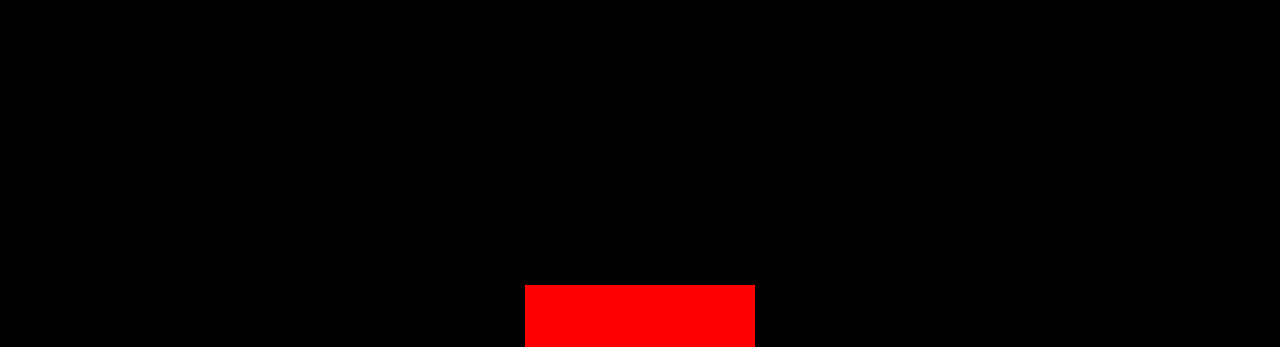
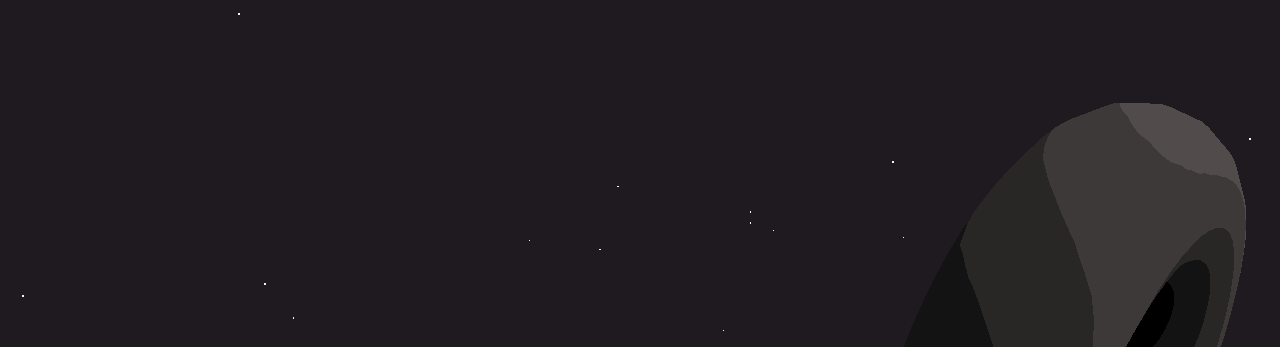
Before and after one commit to akakiplimo/ThreeJs-Journey, a website built with Vite: page Classic Techniques/20-scroll-based-animation/src/index.html in a window 1280 px wide. Shown: the top 347 px of the page. Built offline with nearby package versions, Linux system fonts and the light colour scheme; animation ran at ten frames a second; what lil-gui would draw is missing.

Commit message:
scroll based animated website with objects and particles

```diff
--- a/Classic Techniques/20-scroll-based-animation/package.json
+++ b/Classic Techniques/20-scroll-based-animation/package.json
@@ -11,6 +11,7 @@
     "vite": "^4.3.9"
   },
   "dependencies": {
+    "gsap": "^3.5.1",
     "lil-gui": "^0.18.1",
     "three": "^0.153.0"
   }
--- a/Classic Techniques/20-scroll-based-animation/src/script.js
+++ b/Classic Techniques/20-scroll-based-animation/src/script.js
@@ -14,6 +14,10 @@ const parameters = {
 
 gui
     .addColor(parameters, 'materialColor')
+    .onChange(() => {
+        material.color.set(parameters.materialColor)
+        particlesMaterial.color.set(parameters.materialColor)
+    })
 
 /**
  * Base
@@ -25,13 +29,86 @@ const canvas = document.querySelector('canvas.webgl')
 const scene = new THREE.Scene()
 
 /**
- * Test cube
+ * Objects
  */
-const cube = new THREE.Mesh(
-    new THREE.BoxGeometry(1, 1, 1),
-    new THREE.MeshBasicMaterial({ color: '#ff0000' })
+
+// Texture
+const textureLoader = new THREE.TextureLoader()
+const gradientTexture = textureLoader.load('textures/gradients/5.jpg')
+gradientTexture.magFilter = THREE.NearestFilter
+
+// material
+const material = new THREE.MeshToonMaterial({
+    color: parameters.materialColor,
+    gradientMap: gradientTexture
+})
+
+// meshes
+const objectsDistance = 4;
+
+const mesh1 = new THREE.Mesh(
+    new THREE.TorusGeometry(1, 0.4, 16, 60),
+    material
 )
-scene.add(cube)
+
+const mesh2 = new THREE.Mesh(
+    new THREE.ConeGeometry(1, 2, 32),
+    material
+)
+
+const mesh3 = new THREE.Mesh(
+    new THREE.TorusKnotGeometry(0.8, 0.35, 100, 16),
+    material
+)
+
+// update the mesh y positions
+mesh1.position.y = - objectsDistance * 0;
+mesh2.position.y = - objectsDistance * 1;
+mesh3.position.y = - objectsDistance * 2;
+
+// update the mesh x positions
+mesh1.position.x = 2
+mesh2.position.x = -2
+mesh3.position.x = 2
+
+scene.add(mesh1, mesh2, mesh3);
+
+const sectionMeshes = [ mesh1, mesh2, mesh3 ]
+
+/**
+ * Particles
+ */
+// Geometry
+const particlesCount = 250
+const positions = new Float32Array(particlesCount * 3)
+
+// Loop to add random coordinates to the positions array
+for(let i = 0; i < particlesCount; i++) {
+    positions[i * 3    ] = (Math.random() - 0.5) * 10 // x
+    positions[i * 3 + 1] = objectsDistance * 0.5 - Math.random() * objectsDistance * sectionMeshes.length // y
+    positions[i * 3 + 2] = (Math.random() - 0.5) * 10 // z
+}
+
+const particlesGeometry = new THREE.BufferGeometry()
+particlesGeometry.setAttribute('position', new THREE.BufferAttribute(positions, 3))
+
+// Material
+const particlesMaterial = new THREE.PointsMaterial({
+    color: parameters.materialColor,
+    sizeAttenuation: true,
+    size: 0.03
+})
+
+// Points
+const particles = new THREE.Points(particlesGeometry, particlesMaterial)
+scene.add(particles)
+
+/**
+ * Lights
+ */
+const directionalLight = new THREE.DirectionalLight('#ffffff', 1)
+directionalLight.position.set(1, 1, 0)
+scene.add(directionalLight)
 
 /**
  * Sizes
@@ -59,29 +136,81 @@ window.addEventListener('resize', () =>
 /**
  * Camera
  */
+// Group
+const cameraGroup = new THREE.Group()
+scene.add(cameraGroup)
+
 // Base camera
 const camera = new THREE.PerspectiveCamera(35, sizes.width / sizes.height, 0.1, 100)
 camera.position.z = 6
-scene.add(camera)
+cameraGroup.add(camera)
 
 /**
  * Renderer
  */
 const renderer = new THREE.WebGLRenderer({
-    canvas: canvas
+    canvas: canvas,
+    alpha: true
 })
 renderer.outputColorSpace = THREE.LinearSRGBColorSpace
 renderer.setSize(sizes.width, sizes.height)
 renderer.setPixelRatio(Math.min(window.devicePixelRatio, 2))
 
 /**
+ * Scroll
+ */
+let scrollY = window.scrollY
+let currentSection = 0
+
+window.addEventListener('scroll', () => {
+    scrollY = window.scrollY
+
+    const newSection = Math.round(scrollY / sizes.height)
+
+    if(newSection !== currentSection) {
+        currentSection = newSection
+    }
+})
+
+/**
+ * Cursor
+ */
+const cursor = {
+    x: 0,
+    y: 0
+}
+
+window.addEventListener('mousemove', (event) => {
+    cursor.x = event.clientX / sizes.width - 0.5
+    cursor.y = event.clientY / sizes.height - 0.5
+})
+
+/**
  * Animate
  */
 const clock = new THREE.Clock()
+let previousTime = 0
 
 const tick = () =>
 {
     const elapsedTime = clock.getElapsedTime()
+    const deltaTime = elapsedTime - previousTime
+    previousTime = elapsedTime
+
+    // Animate camera
+    camera.position.y = - scrollY / sizes.height * objectsDistance
+
+    const parallaxX = cursor.x * 0.7
+    const parallaxY = - cursor.y * 0.7
+
+    cameraGroup.position.x += (parallaxX - cameraGroup.position.x) * 5 * deltaTime
+    cameraGroup.position.y += (parallaxY - cameraGroup.position.y) * 5 * deltaTime
+
+    // Animate meshes
+    for(const mesh of sectionMeshes) {
+        mesh.rotation.x = elapsedTime * 0.1
+        mesh.rotation.y = elapsedTime * 0.15
+    }
 
     // Render
     renderer.render(scene, camera)
--- a/Classic Techniques/20-scroll-based-animation/src/style.css
+++ b/Classic Techniques/20-scroll-based-animation/src/style.css
@@ -10,6 +10,10 @@
 /*{*/
 /*    overflow: hidden;*/
 /*}*/
+
+html {
+    background: #1e1a20;
+}
 
 .webgl
 {
```
